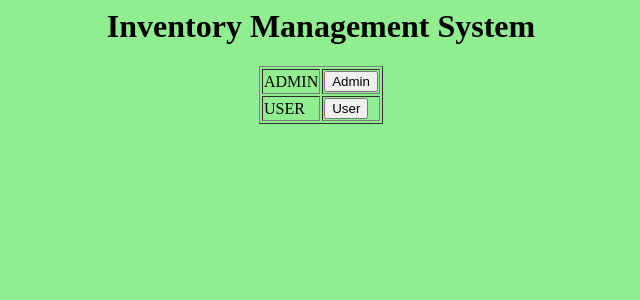
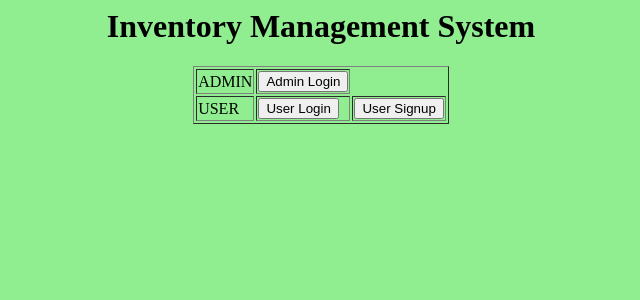
Before and after one commit to RohitKotalwar/Inventory-Management-System, a PHP site: page / in a window 1280 px wide. Shown: the top 300 px of the page, without its empty margins (319-959 px from the left). Run offline with PHP 8.4, Linux system fonts and the light colour scheme.

Commit message:
Add files via upload

```diff
--- a/index.php
+++ b/index.php
@@ -9,14 +9,17 @@ Inventory Management System</title>
 <form method=POST>
 <tr>
 <td>ADMIN</td>
-<td><input type="button" value="Admin" class="homebutton" id="btnHome"
+<td><input type="button" value="Admin Login" class="homebutton" id="btnHome"
 onClick="document.location.href='adminlogin.php'" /></td>
 </tr>
 <tr>
 <td>USER</td>
-<td><input type="button" value="User" class="homebutton" id="btnHome"
+<td><input type="button" value="User Login" class="homebutton" id="btnHome"
 onClick="document.location.href='userlogin.php'" /></td>
+<td><input type="button" value="User Signup" class="homebutton" id="btnHome"
+onClick="document.location.href='usersignup.php'" /></td>
 </tr>
+
 
 </form>
 </table>
```
